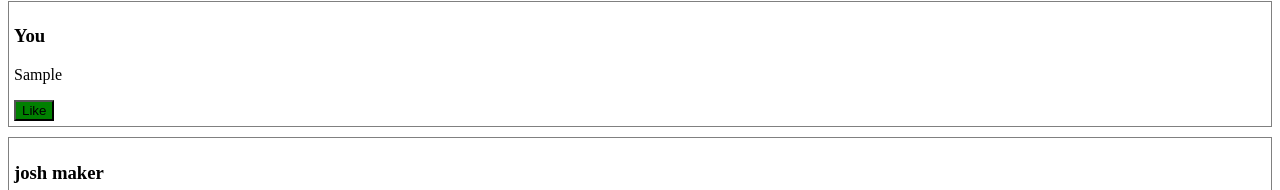
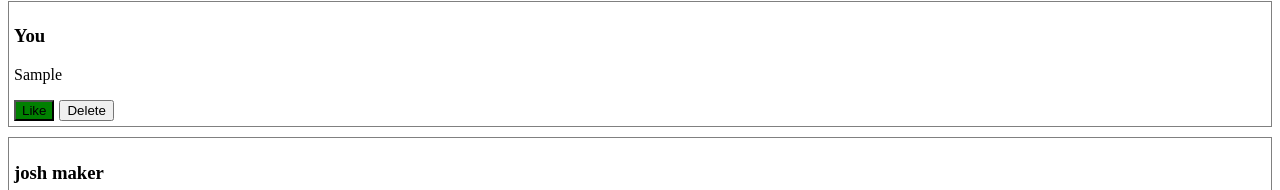
Before and after one commit to josephclander/posts-tech-test, a React (Create React App) app: page / in a window 1280 px wide. Both pictures are taken after typing "Sample" into the empty fields and a click on the input "Submit Post". Shown: the part 322-512 px from the top of the page. Built offline with nearby package versions, Linux system fonts and the light colour scheme.

Commit message:
Add delete functionality

```diff
--- a/src/App.js
+++ b/src/App.js
@@ -11,12 +11,16 @@ function App() {
     setPosts((prevPosts) => [postData, ...prevPosts]);
   };
 
+  const deletePost = (id) => {
+    setPosts((prevPosts) => prevPosts.filter((post) => post.id !== id));
+  };
+
   const handleLikeClick = (id) => {
-    setPosts(prevPosts => {
-      return prevPosts.map(post => {
-        return post.id === id ? {...post, like: !post.like} : post;
-      })
-    })
+    setPosts((prevPosts) => {
+      return prevPosts.map((post) => {
+        return post.id === id ? { ...post, like: !post.like } : post;
+      });
+    });
   };
 
   return (
@@ -25,7 +29,12 @@ function App() {
       <CreatePostForm addPost={addPost} />
       <h2>Recent Posts</h2>
       {posts.map((post) => (
-        <Post handleLikeClick={handleLikeClick} key={post.id} {...post} />
+        <Post
+          deletePost={deletePost}
+          handleLikeClick={handleLikeClick}
+          key={post.id}
+          {...post}
+        />
       ))}
     </div>
   );
--- a/src/components/Post.jsx
+++ b/src/components/Post.jsx
@@ -1,13 +1,14 @@
-const Post = ({ handleLikeClick, id, author, text, like }) => {
-  const colour = like ? { background: "red" } : { background: "green" };
+const Post = ({ deletePost, handleLikeClick, id, author, text, like }) => {
+  const likeStyle = like ? { background: "red" } : { background: "green" };
 
   return (
     <article className="post_container">
       <h3>{author}</h3>
       <p>{text}</p>
-      <button className="button__like" onClick={() => handleLikeClick(id)} style={colour}>
+      <button onClick={() => handleLikeClick(id)} style={likeStyle}>
         {like ? "Unlike" : "Like"}
       </button>
+      {author === "You" && <button onClick={() => deletePost(id)}>Delete</button>}
     </article>
   );
 };
--- a/src/index.css
+++ b/src/index.css
@@ -7,9 +7,9 @@
 .input__button {
   display: block;
   padding: 5px;
-  cursor: pointer;
 }
 
-.button__like {
+button {
   cursor: pointer;
+  margin-right: 5px;
 }
```
Also changed, not shown: 1 other file (tests, documents, lock files or other folders).
